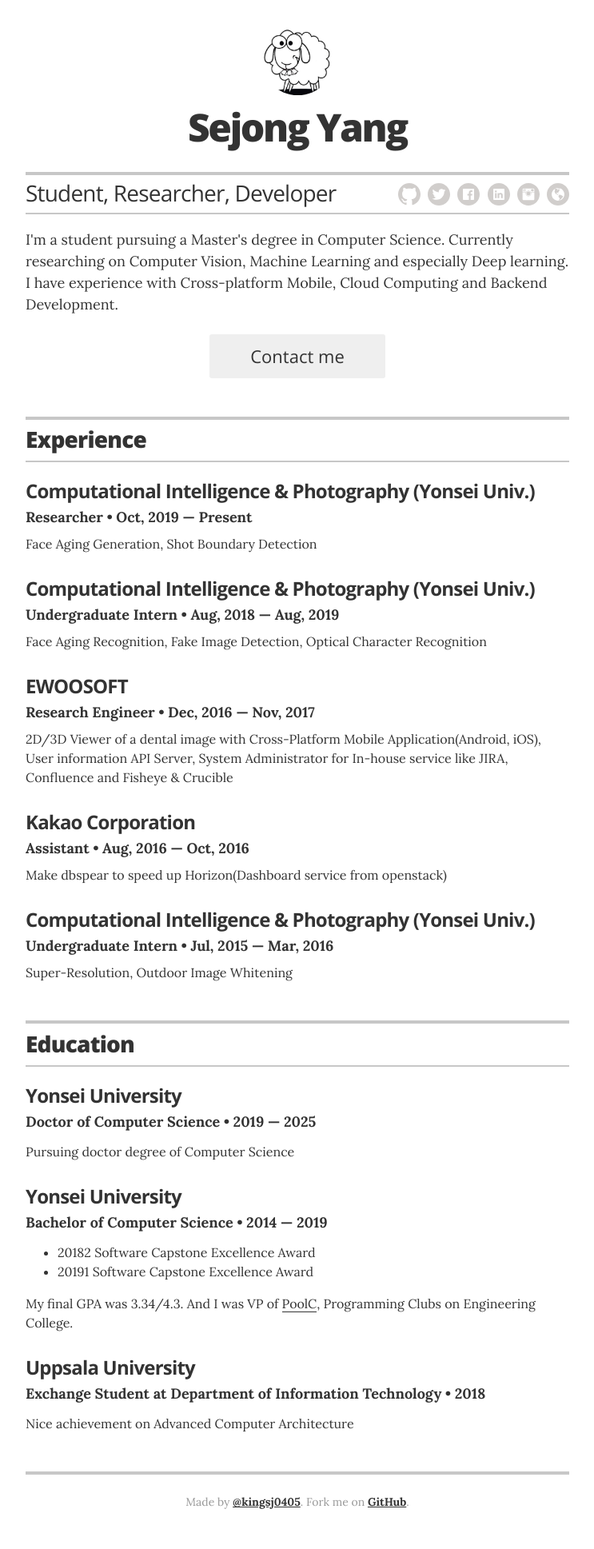
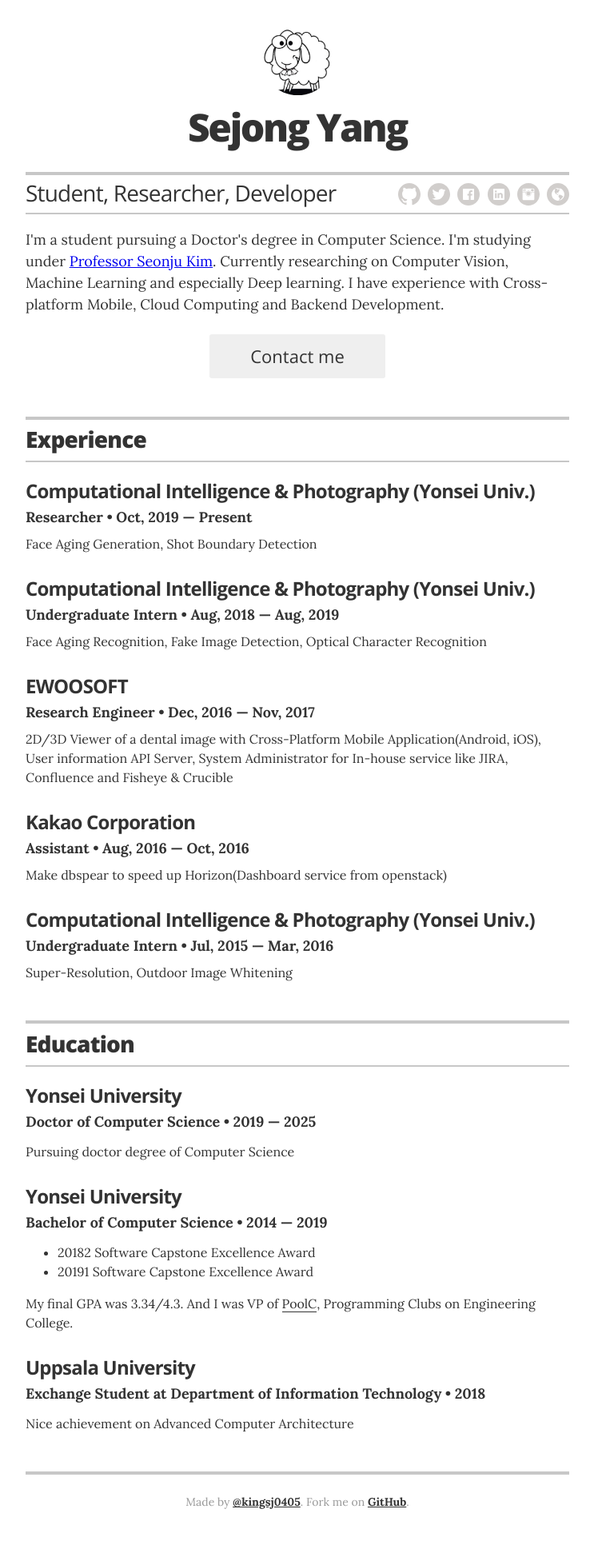
Before and after one commit to kingsj0405/kingsj0405.github.io, a Jekyll site: the page built from index.html, in a window 1280 px wide. Shown: the whole page at 80% size, without its empty margins (268-1011 px from the left). Built offline with Jekyll 4.4.1, drawn with Linux system fonts in a browser that asks for light colours.

Commit message:
Update leading professor

```diff
--- a/_config.yml
+++ b/_config.yml
@@ -23,7 +23,7 @@
 resume_header_contact_info:     "50, Yonsei-ro, Seodaemun-gu, Seoul, Republic of Korea • (02) 2123-5709 • kingsj0405@gmail.com"
 display_header_contact_info:    "false"
 
-resume_header_intro: "<p>I'm a student pursuing a Master's degree in Computer Science. Currently researching on Computer Vision, Machine Learning and especially Deep learning. I have experience with Cross-platform Mobile, Cloud Computing and Backend Development.</p>"
+resume_header_intro: "<p>I'm a student pursuing a Doctor's degree in Computer Science. I'm studying under <a href='https://sites.google.com/site/seonjookim/'>Professor Seonju Kim</a>. Currently researching on Computer Vision, Machine Learning and especially Deep learning. I have experience with Cross-platform Mobile, Cloud Computing and Backend Development.</p>"
 
 # use "yes" to display the email contact button,
 # "no" to display an "I'm not looking for work" message,
```
